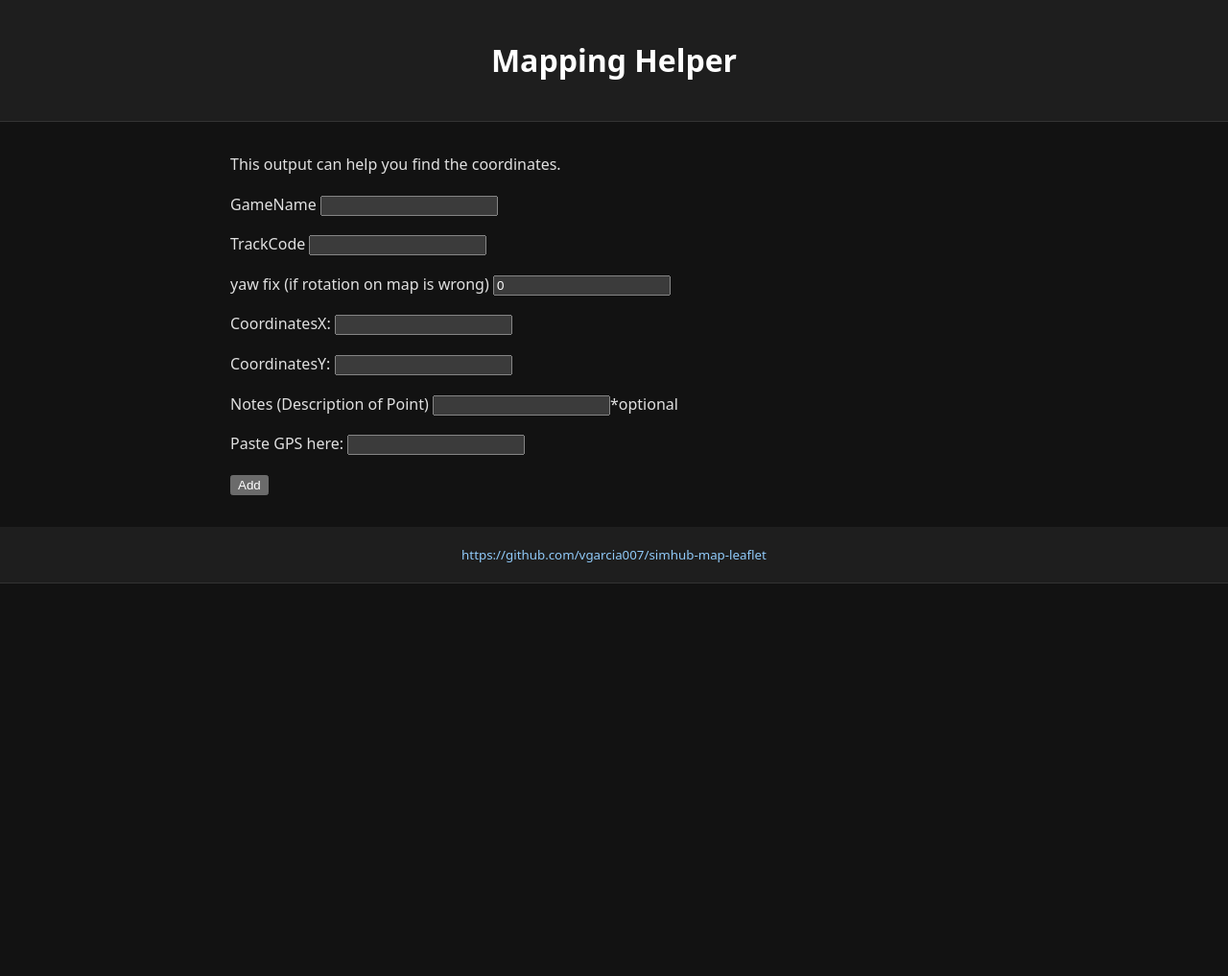
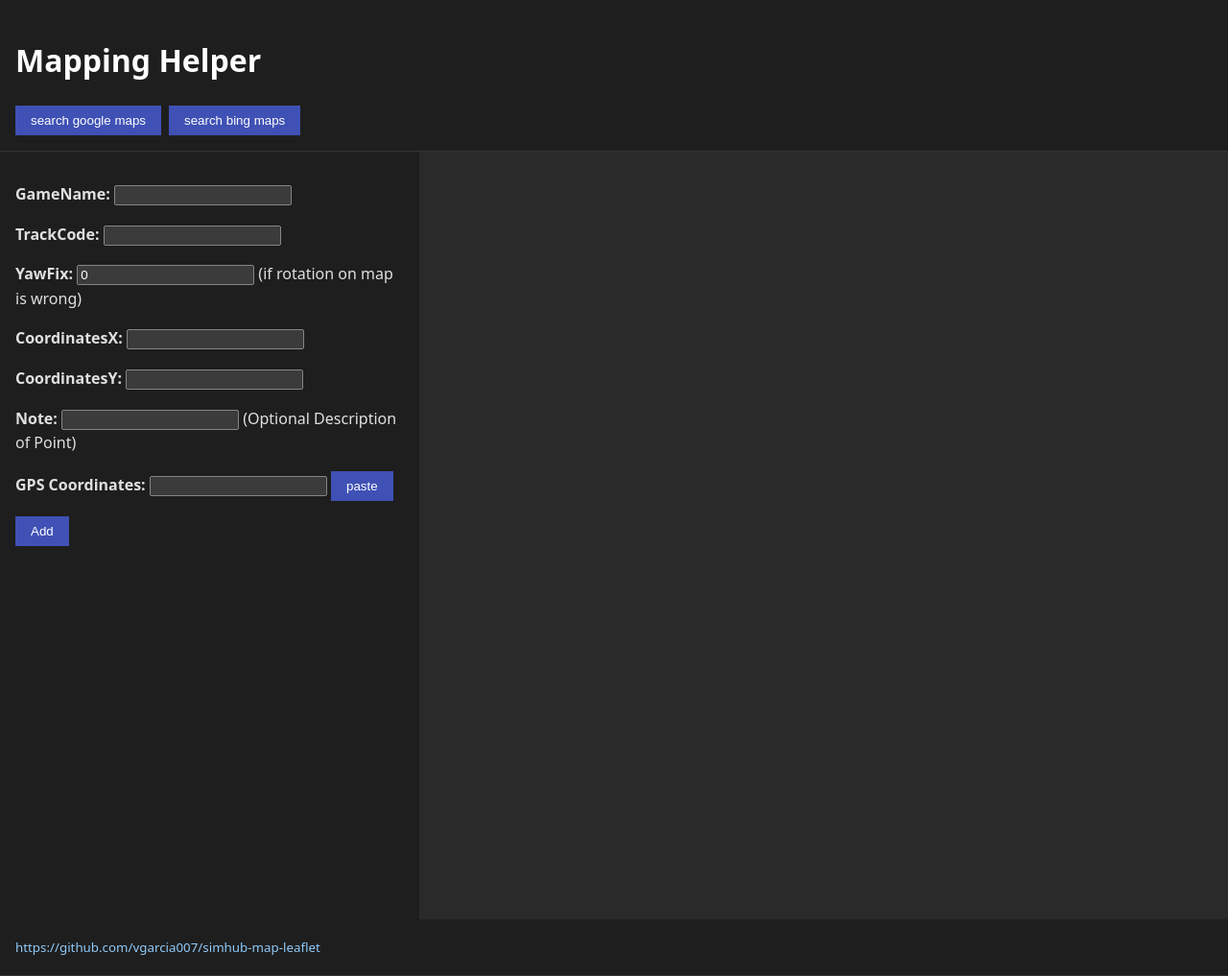
Before and after one commit to vgarcia007/simhub-live-map, a Flask app: page /helper in a window 1280 px wide. Shown: the whole page at 96% size. Before the commit the page ends 608 px from the top, so only its background shows below. Run offline with Flask 3, Linux system fonts and the light colour scheme.

Commit message:
imrove helper

```diff
--- a/app.py
+++ b/app.py
@@ -5,7 +5,7 @@ import json
 from generate_transforms import process_tracks
 from waitress import serve
 
-process_tracks("track_reference_points.json", "static/track_transforms.json")
+process_tracks("static/track_reference_points.json", "static/track_transforms.json")
 
 app = Flask(__name__)
 CORS(app)
@@ -30,6 +30,19 @@ def helper():
 @app.route('/config')
 def get_config():
     return jsonify(config)
+
+@app.route('/refpoints/<game>/<track>')
+def get_refpoint(game, track):
+    try:
+        with open('static/track_reference_points.json', 'r') as f:
+            refpoints = json.load(f)
+        if game in refpoints and track in refpoints[game]:
+            return jsonify(refpoints[game][track])
+        else:
+            return {'error': 'Track not found'}, 404
+    except Exception as e:
+        return {'error': str(e)}, 500
+
 
 # Route to handle CORS requests
 @app.route('/proxy')
--- a/generate_transforms.py
+++ b/generate_transforms.py
@@ -29,4 +29,4 @@ def process_tracks(input_file, output_file):
         print(f"✅ Transformations saved to {output_file}")
 
 if __name__ == "__main__":
-    process_tracks("track_reference_points.json", "static/track_transforms.json")
+    process_tracks("static/track_reference_points.json", "static/track_transforms.json")
--- a/static/helper.css
+++ b/static/helper.css
@@ -1,6 +1,8 @@
 :root {
     color-scheme: dark;
 }
+
+
 
 body {
     margin: 0;
@@ -12,15 +14,44 @@ body {
 }
 
 header, footer {
-    text-align: center;
-    padding: 1rem 0;
+
+    padding: 1rem;
     background-color: #1e1e1e;
     border-bottom: 1px solid #333;
 }
 
 main {
-    max-width: 800px;
-    margin: 2rem auto;
+
+    margin: 0 auto;
+    display: flex;
+    min-height: 100vh;
+}
+
+.left,
+.right {
+    padding: 1rem;
+}
+
+.left {
+    flex: 1;
+    background-color: #1e1e1e;
+}
+
+.right {
+    flex: 2;
+    background-color: #2a2a2a;
+}
+
+@media (max-width: 768px) {
+    body {
+        flex-direction: column;
+    }
+
+    .left,
+    .right {
+        flex: unset;
+        width: 100%;
+    }
 }
 
 h1 {
@@ -37,6 +68,15 @@ a:hover {
     text-decoration: underline;
 }
 
+button {
+    background-color: #3f51b5;
+    color: white;
+    border: none;
+    padding: 0.5rem 1rem;
+    margin-right:0.5rem;
+    cursor: pointer;
+}
+
 @media (max-width: 600px) {
     body {
         font-size: 1rem;
--- a/static/helper.js
+++ b/static/helper.js
@@ -50,9 +50,27 @@ async function runHelper(config) {
     }
 }
 
+document.getElementById("bing").addEventListener("click", () => {
+        const trackCode = document.getElementById("TrackCode").value;
+        searchMap("bing", trackCode);
+    });
+document.getElementById("google").addEventListener("click", () => {
+        const trackCode = document.getElementById("TrackCode").value;
+        searchMap("google", trackCode);
+    });
+
+document.getElementById("gpsPaste").addEventListener("click", () => {
+        // get clipboard content
+        navigator.clipboard.readText()
+            .then(text => {
+                // set the value of the input field
+                document.getElementById("gps").value = text;
+            })
+            .catch(err => console.error('Failed to read clipboard contents: ', err));
+    });
 
 
-//eventlistener for button with id  on click
+
 document.getElementById("generate").addEventListener("click", () => {
     //get values of all inputs
     const gameName = document.getElementById("GameName").value;
@@ -91,3 +109,27 @@ document.getElementById("generate").addEventListener("click", () => {
         const stripped = asString.slice(1, -1).trim(); // schneidet erstes und letztes Zeichen ab
     document.getElementById("result").textContent = stripped;
 });
+
+  function searchMap(provider,term) {
+    const encoded = encodeURIComponent(term);
+
+    let url = "";
+
+    switch (provider) {
+      case "google":
+        url = `https://www.google.com/maps/search/?api=1&query=${encoded}`;
+        break;
+      case "bing":
+        url = `https://www.bing.com/maps?q=${encoded}`;
+        break;
+      default:
+        alert("Unsupported provider");
+        return;
+    }
+
+    if (term) {
+      window.open(url, "_blank");
+    } else {
+      alert("Please enter a location.");
+    }
+  }
--- a/templates/helper.html
+++ b/templates/helper.html
@@ -10,20 +10,26 @@
     <body>
         <header>
             <h1>Mapping Helper</h1>
+            <button id="google">search google maps</button><button id="bing">search bing maps</button>
         </header>
 
         <main>
-            <p>This output can help you find the coordinates.</p>
-            <p>GameName <input type="text" id="GameName"></input></p>
-            <p>TrackCode <input type="text" id="TrackCode"></input></p>
-            <p>yaw fix (if rotation on map is wrong) <input type="text" id="yaw" value="0"></input></p>
+            <div class="left">
+                <p><b>GameName: </b><input type="text" id="GameName"></input></p>
+                <p><b>TrackCode: </b><input type="text" id="TrackCode"></input></p>
+                <p><b>YawFix: </b><input type="text" id="yaw" value="0"></input> (if rotation on map is wrong)</p>
 
-            <p>CoordinatesX: <input type="text" id="CoordinatesX"></input></p>
-            <p>CoordinatesY: <input type="text" id="CoordinatesY"></input></p>
-            <p>Notes (Description of Point) <input type="text" id="notes"></input>*optional</p>
-            <p>Paste GPS here: <input type="text" id="gps"></input></p>
-            <p><button id="generate">Add</button></p>
-            <pre id="result"></pre>
+                <p><b>CoordinatesX: </b><input type="text" id="CoordinatesX"></input></p>
+                <p><b>CoordinatesY: </b><input type="text" id="CoordinatesY"></input></p>
+                <p><b>Note: </b><input type="text" id="notes"></input> (Optional Description of Point)</p>
+                <p><b>GPS Coordinates: </b><input type="text" id="gps"></input> <button id="gpsPaste">paste</button></p>
+                <p><button id="generate">Add</button></p>
+            </div>
+            <div class="right">
+                <pre id="result"></pre>
+            </div>
+
+
         </main>
 
         <footer>
```
Also changed, not shown: README.md, static/track_reference_points.json (renamed from track_reference_points.json).
